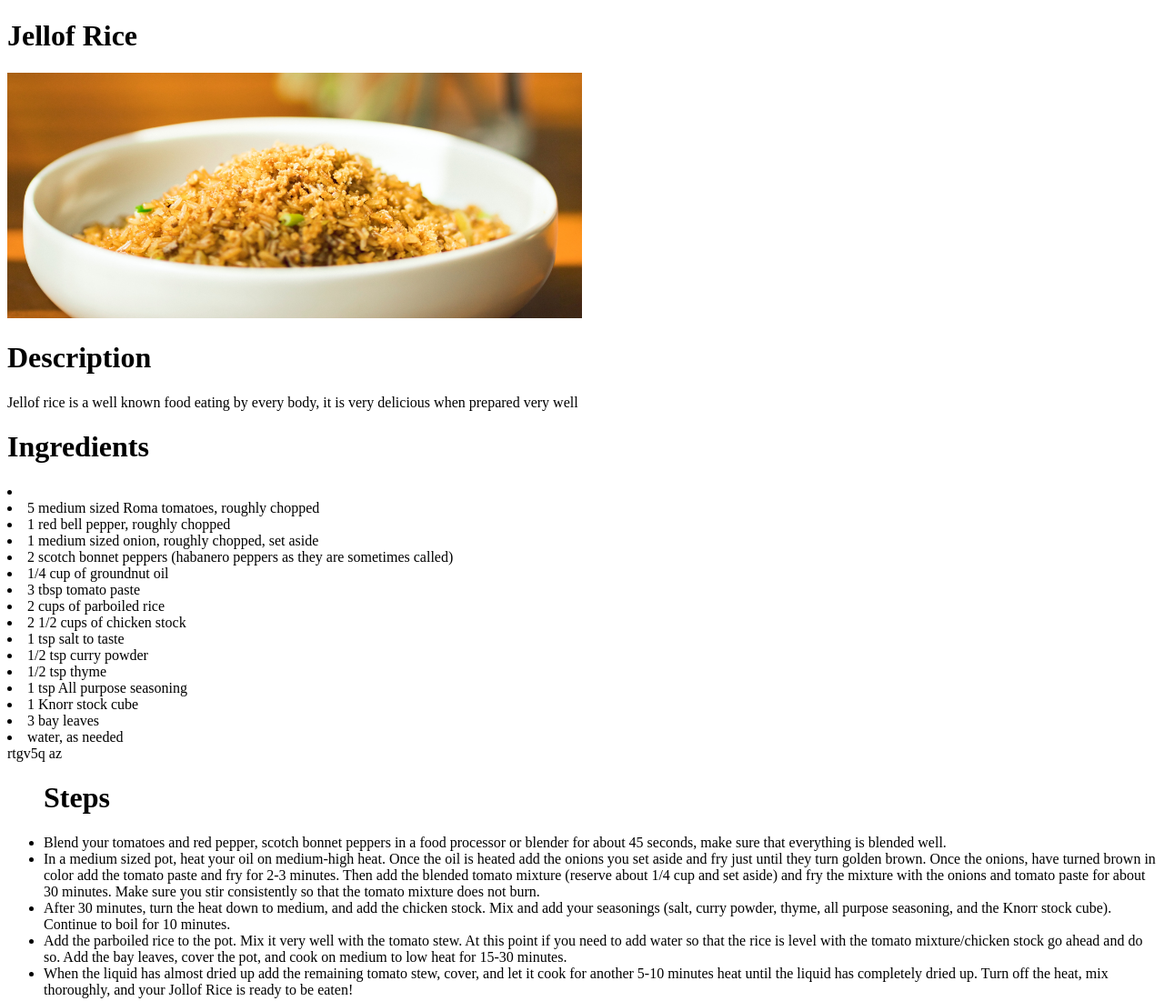
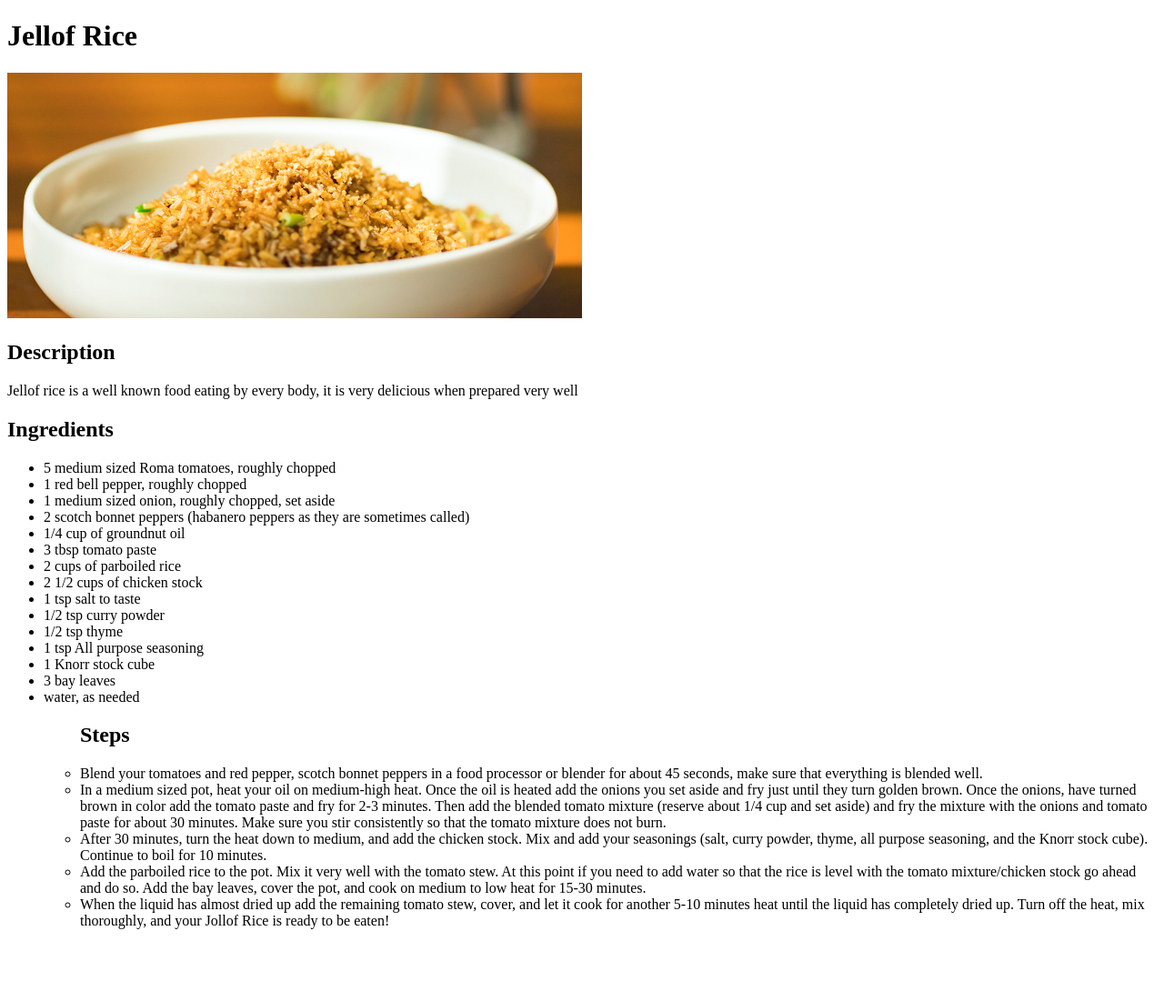
Before and after one commit to chidan-dee/recipes2, a plain HTML site: page other_recipes/jellof rice.html in a window 1280 px wide. Shown: the whole page at 91% size. After the commit the page ends 1038 px from the top, so only its background shows below. Drawn offline with Linux system fonts and the light colour scheme.

Commit message:
Add element tages

```diff
--- a/other_recipes/jellof rice.html
+++ b/other_recipes/jellof rice.html
@@ -9,10 +9,10 @@
 <body>
    <h1>Jellof Rice</h1>
    <img src="hanxiao-lQN1CVzgQUw-unsplash.jpg"width="50%">
-   <h1>Description</h1>
+   <h2>Description</h2>
    <p>Jellof rice is a well known food eating by every body, it is very delicious when prepared very well</p>
-   <h1>Ingredients</h1>
-   <li>
+   <h2>Ingredients</h2>
+   <ul>
    <li>5 medium sized Roma tomatoes, roughly chopped</li>
    <li>1 red bell pepper, roughly chopped</li>
    <li>1 medium sized onion, roughly chopped, set aside</li>
@@ -27,9 +27,9 @@
   <li>1 tsp All purpose seasoning</li>
   <li>1 Knorr stock cube</li>
   <li>3 bay leaves</li>
-  <li>water, as needed</li>rtgv5q az
+  <li>water, as needed</li>
   <ul>
-   <h1>Steps</h1>
+   <h2>Steps</h2>
   <Li>Blend your tomatoes and red pepper, scotch bonnet peppers in a food processor or blender for about 45 seconds, make sure that everything is blended well.</Li>
   <li>In a medium sized pot, heat your oil on medium-high heat. Once the oil is heated add the onions you set aside and fry just until they turn golden brown. Once the onions, have turned brown in color add the tomato paste and fry for 2-3 minutes. Then add the blended tomato mixture (reserve about 1/4 cup and set aside) and fry the mixture with the onions and tomato paste for about 30 minutes. Make sure you stir consistently so that the tomato mixture does not burn.</li>
   <li>After 30 minutes, turn the heat down to medium, and add the chicken stock. Mix and add your seasonings (salt, curry powder, thyme, all purpose seasoning, and the Knorr stock cube). Continue to boil for 10 minutes.</li>
```
